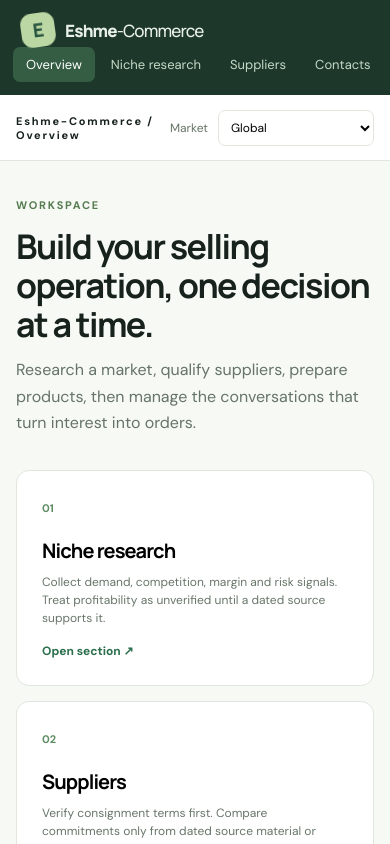
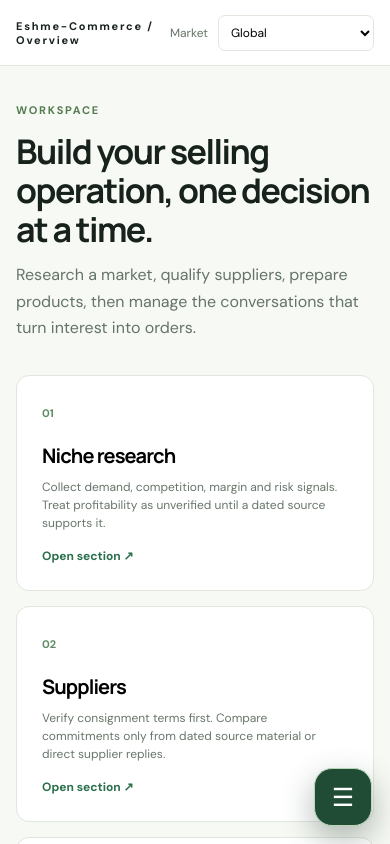
Before and after one commit to calina-miguel/axiom-commerce, a Next.js app: page /workspace in a window 390 px wide. Shown: the top 844 px of the page. Built offline with nearby package versions, Linux system fonts and the light colour scheme.

Commit message:
Add draggable mobile workspace navigation

```diff
--- /dev/null
+++ b/app/workspace/workspace-nav.css
@@ -0,0 +1,95 @@
+.workspace-nav-panel {
+  display: flex;
+  flex: 1;
+  min-height: 0;
+  flex-direction: column;
+}
+
+.workspace-nav-toggle,
+.workspace-nav-backdrop {
+  display: none;
+}
+
+@media (max-width: 650px) {
+  .app-sidebar {
+    position: fixed;
+    z-index: 30;
+    right: max(18px, env(safe-area-inset-right));
+    bottom: max(18px, env(safe-area-inset-bottom));
+    width: auto;
+    padding: 0;
+    background: transparent;
+  }
+
+  .workspace-nav-toggle {
+    display: grid;
+    place-items: center;
+    width: 58px;
+    height: 58px;
+    margin-left: auto;
+    border: 1px solid #b9d6b7;
+    border-radius: 18px;
+    background: #204c36;
+    color: white;
+    box-shadow: 0 12px 32px #102b1e55;
+    font-size: 25px;
+    line-height: 1;
+    touch-action: none;
+    user-select: none;
+  }
+
+  .workspace-nav-toggle:focus-visible,
+  .workspace-nav-panel .nav-item:focus-visible {
+    outline: 3px solid #aad98c;
+    outline-offset: 3px;
+  }
+
+  .workspace-nav-backdrop {
+    display: block;
+    position: fixed;
+    z-index: 29;
+    inset: 0;
+    width: 100%;
+    border: 0;
+    background: #1027188c;
+  }
+
+  .workspace-nav-panel {
+    position: absolute;
+    right: 0;
+    bottom: 70px;
+    display: flex;
+    width: min(320px, calc(100vw - 36px));
+    max-height: calc(100dvh - 110px);
+    overflow-y: auto;
+    overscroll-behavior: contain;
+    padding: 22px 16px;
+    border: 1px solid #416b4e;
+    border-radius: 20px;
+    background: #1d382a;
+    box-shadow: 0 24px 60px #102b1e66;
+  }
+
+  .workspace-nav-panel:not(.open) {
+    display: none;
+  }
+
+  .app-sidebar .workspace-nav-panel nav {
+    display: flex;
+    flex-direction: column;
+    overflow: visible;
+  }
+
+  .app-sidebar .workspace-nav-panel .side-caption {
+    display: block;
+  }
+
+  .app-sidebar .workspace-nav-panel .sidebar-foot {
+    display: block;
+    margin-top: 22px;
+  }
+
+  .workspace-content {
+    padding-bottom: 100px;
+  }
+}
--- a/app/workspace/workspace.tsx
+++ b/app/workspace/workspace.tsx
@@ -1,8 +1,9 @@
 "use client";
 
-import { useCallback, useEffect, useMemo, useState } from "react";
+import { useCallback, useEffect, useMemo, useRef, useState } from "react";
 import "./starter.css";
 import "./scan.css";
+import "./workspace-nav.css";
 
 type Field = { key: string; label: string; type?: "text" | "number" | "url" | "date" | "select" | "textarea" | "email"; options?: string[]; required?: boolean };
 type Section = { label: string; singular: string; intro: string; title: string; fields: Field[]; stages?: string[] };
@@ -56,6 +57,23 @@ export default function Workspace({ name, signOut }: { name: string; signOut: st
   const [scanBusy, setScanBusy] = useState(false);
   const [scanChecked, setScanChecked] = useState("");
   const [savedUrls, setSavedUrls] = useState<string[]>([]);
+  const [mobileNavOpen, setMobileNavOpen] = useState(false);
+  const [navPosition, setNavPosition] = useState<{ x: number; y: number; width: number; height: number } | null>(null);
+  const navDrag = useRef<{ pointerId: number; startX: number; startY: number; x: number; y: number; moved: boolean } | null>(null);
+  const suppressNavClick = useRef(false);
+  useEffect(() => {
+    const resetPosition = () => setNavPosition(null);
+    window.addEventListener("resize", resetPosition);
+    return () => window.removeEventListener("resize", resetPosition);
+  }, []);
+  const navPanelStyle = navPosition ? {
+    position: "fixed" as const,
+    left: Math.max(18, Math.min(navPosition.x - 262, navPosition.width - 338)),
+    right: "auto" as const,
+    ...(navPosition.y > navPosition.height / 2
+      ? { bottom: navPosition.height - navPosition.y + 12, top: "auto" as const, maxHeight: Math.max(160, navPosition.y - 24) }
+      : { top: navPosition.y + 70, bottom: "auto" as const, maxHeight: Math.max(160, navPosition.height - navPosition.y - 90) }),
+  } : undefined;
   const config = sections[section];
   const load = useCallback(async (kind: string) => {
     if (kind === "overview") return;
@@ -113,7 +131,16 @@ export default function Workspace({ name, signOut }: { name: string; signOut: st
     } catch (cause) { setError(cause instanceof Error ? cause.message : "Could not save supplier lead"); }
   }
   return <div className="app-shell">
-    <aside className="app-sidebar"><a className="brand" href="/"><span className="brand-mark">E</span><span>Eshme<span className="brand-light">-Commerce</span></span></a><p className="side-caption">Seller workspace</p><nav aria-label="Workspace">{nav.map((key) => <button key={key} className={`nav-item ${section === key ? "active" : ""}`} onClick={() => setSection(key)}>{key === "overview" ? "Overview" : sections[key].label}</button>)}</nav><div className="sidebar-foot"><div className="small-muted">Signed in as</div><div className="truncate">{name}</div><a href={signOut}>Sign out ↗</a></div></aside>
+    {mobileNavOpen && <button type="button" className="workspace-nav-backdrop" aria-label="Close navigation" onClick={() => setMobileNavOpen(false)} />}
+    <aside className="app-sidebar" style={navPosition ? { left: navPosition.x, top: navPosition.y, right: "auto", bottom: "auto" } : undefined} onKeyDown={(event) => { if (event.key === "Escape") setMobileNavOpen(false); }}>
+      <button type="button" className="workspace-nav-toggle" aria-label={mobileNavOpen ? "Close workspace menu" : "Open workspace menu"} aria-expanded={mobileNavOpen} aria-controls="workspace-nav-panel" onPointerDown={(event) => { if (event.pointerType === "mouse" && event.button !== 0) return; const rect = event.currentTarget.getBoundingClientRect(); navDrag.current = { pointerId: event.pointerId, startX: event.clientX, startY: event.clientY, x: rect.left, y: rect.top, moved: false }; event.currentTarget.setPointerCapture(event.pointerId); }} onPointerMove={(event) => { const drag = navDrag.current; if (!drag || drag.pointerId !== event.pointerId) return; const dx = event.clientX - drag.startX; const dy = event.clientY - drag.startY; if (!drag.moved && Math.hypot(dx, dy) < 6) return; drag.moved = true; setNavPosition({ x: Math.max(12, Math.min(drag.x + dx, window.innerWidth - 70)), y: Math.max(12, Math.min(drag.y + dy, window.innerHeight - 70)), width: window.innerWidth, height: window.innerHeight }); }} onPointerUp={(event) => { if (navDrag.current?.pointerId === event.pointerId) { suppressNavClick.current = navDrag.current.moved; navDrag.current = null; } }} onPointerCancel={() => { navDrag.current = null; }} onClick={() => { if (suppressNavClick.current) { suppressNavClick.current = false; return; } setMobileNavOpen((open) => !open); }}><span aria-hidden="true">{mobileNavOpen ? "×" : "☰"}</span></button>
+      <div id="workspace-nav-panel" className={`workspace-nav-panel ${mobileNavOpen ? "open" : ""}`} style={navPanelStyle}>
+        <a className="brand" href="/"><span className="brand-mark">E</span><span>Eshme<span className="brand-light">-Commerce</span></span></a>
+        <p className="side-caption">Seller workspace</p>
+        <nav aria-label="Workspace">{nav.map((key) => <button key={key} className={`nav-item ${section === key ? "active" : ""}`} onClick={() => { setSection(key); setMobileNavOpen(false); }}>{key === "overview" ? "Overview" : sections[key].label}</button>)}</nav>
+        <div className="sidebar-foot"><div className="small-muted">Signed in as</div><div className="truncate">{name}</div><a href={signOut}>Sign out ↗</a></div>
+      </div>
+    </aside>
     <main className="app-main"><header className="workspace-top"><span className="eyebrow">Eshme-Commerce / {section === "overview" ? "Overview" : config.label}</span><label>Market <select value={country} onChange={(e) => setCountry(e.target.value)}>{countries.map((c) => <option key={c}>{c}</option>)}</select></label></header>
       {section === "overview" ? <div className="workspace-content"><div className="page-heading"><span className="eyebrow accent">WORKSPACE</span><h1>Build your selling operation, one decision at a time.</h1><p>Research a market, qualify suppliers, prepare products, then manage the conversations that turn interest into orders.</p></div><div className="overview-grid">{["niches", "suppliers", "products", "campaigns", "inbox", "orders"].map((key, i) => <button className="overview-card" key={key} onClick={() => setSection(key)}><span className="step">0{i + 1}</span><h2>{sections[key].label}</h2><p>{sections[key].intro}</p><span className="card-link">Open section ↗</span></button>)}</div><div className="notice"><strong>Start with evidence.</strong> Market opportunity and supplier terms change. Save dated source links before relying on a claim.</div></div> : <div className="workspace-content"><div className="page-heading"><span className="eyebrow accent">SELLER OPERATIONS</span><h1>{config.label}</h1><p>{config.intro}</p></div>
         {section === "channels" && <div className="notice"><strong>Channel setup:</strong> Shopify, WooCommerce, Facebook, Instagram and TikTok Shop are available for manual planning. Live connections, inventory sync, messages and store metrics require approved API access. <button className="text-button" onClick={() => { setSection("products"); }}>Open products →</button></div>}
```
